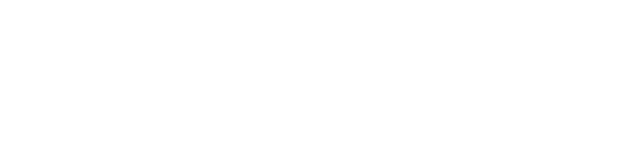
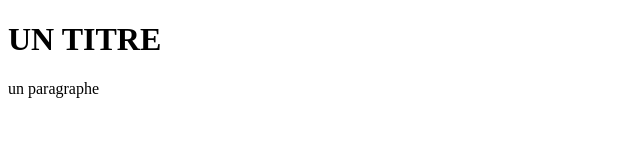
Before and after one commit to Denidenisa/first_repo, a plain HTML site: page index.html in a window 1280 px wide. Shown: the whole page, without its empty margins (0-640 px from the left). Drawn offline with Linux system fonts and the light colour scheme.

Commit message:
update text

```diff
--- a/index.html
+++ b/index.html
@@ -6,6 +6,7 @@
   <title>Document</title>
 </head>
 <body>
-
+  <h1>UN TITRE</h1>
+  <p> un  paragraphe</p>
 </body>
 </html>
```
